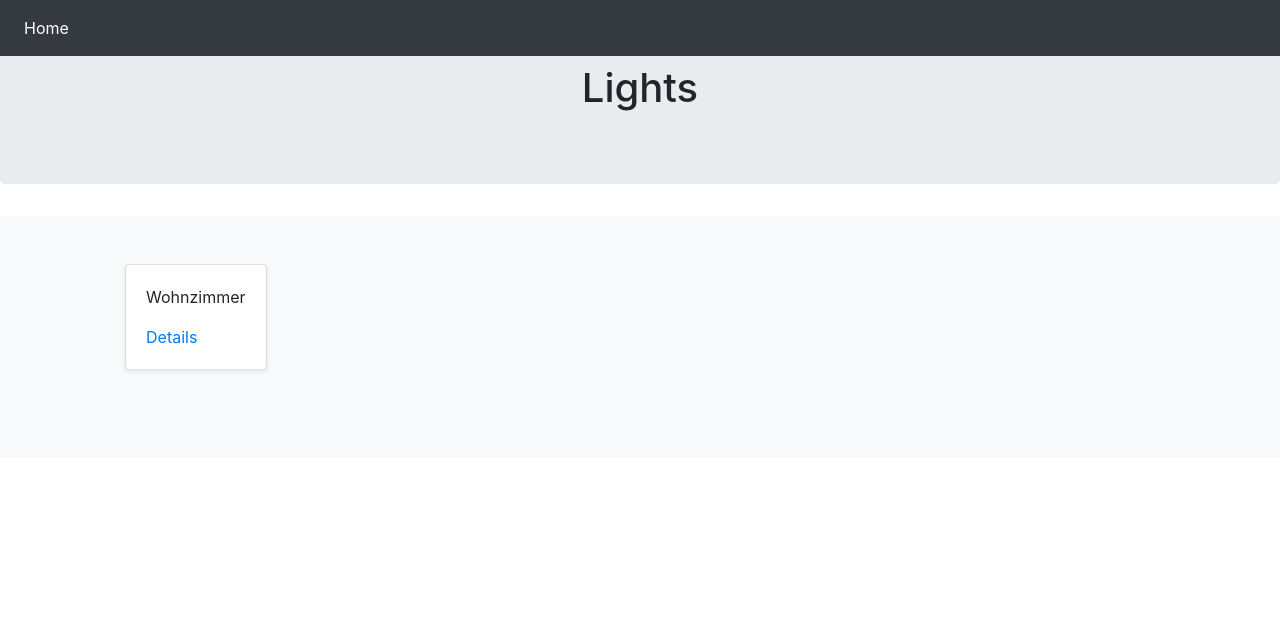
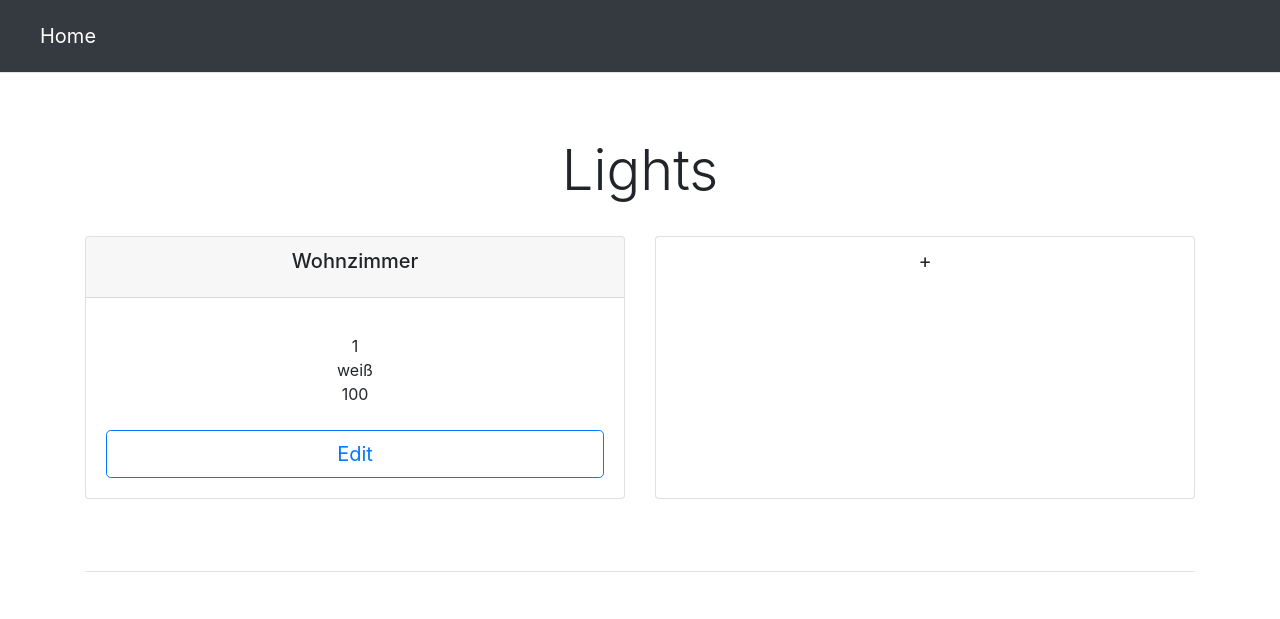
Before and after one commit to INeedAUserNamePLS/HomeControl, a Django app: page /lights/ in a window 1280 px wide. Shown: the top 619 px of the page. Run offline with Django 4.2, Linux system fonts and the light colour scheme; data comes from the database, SQL or seed files in the repository.

Commit message:
initial commit with django

```diff
--- a/lights/templates/lights/index.html
+++ b/lights/templates/lights/index.html
@@ -25,62 +25,47 @@
     </style>
 </head>
 <body>
-<nav class="navbar navbar-expand-md navbar-dark bg-dark fixed-top">
-    <button class="navbar-toggler" type="button" data-toggle="collapse" data-target="#navbarsExampleDefault"
-            aria-controls="navbarsExampleDefault" aria-expanded="false" aria-label="Toggle navigation">
-        <span class="navbar-toggler-icon"></span>
-    </button>
+<div class="d-flex flex-column flex-md-row align-items-center p-3 px-md-4 mb-3 bg-dark border-bottom box-shadow">
+    <h5 class="my-0 mr-md-auto font-weight-normal"><a href="/lights" class="nav-link text-white">Home</a></h5>
+</div>
 
-    <div class="collapse navbar-collapse" id="navbarsExampleDefault">
-        <ul class="navbar-nav mr-auto">
-            <li class="nav-item active">
-                <a class="nav-link" href="/lights/">Home <span
-                        class="sr-only">(current)</span></a>
-            </li>
-        </ul>
+<div class="px-3 py-3 pt-md-5 pb-md-4 mx-auto text-center">
+    <h1 class="display-4">Lights</h1>
+</div>
+
+
+<div class="container">
+    <div class="card-deck mb-3 text-center">
+        {% if latest_light_list %}
+            {% for light in latest_light_list %}
+                <div class="card mb-4 box-shadow">
+                    <div class="card-header">
+                        <h5 class="card-title">{{ light.name }}</h5>
+                    </div>
+                    <div class="card-body">
+                        <ul class="list-unstyled mt-3 mb-4">
+                            <li>{{ light.status }}</li>
+                            <li>{{ light.colour }}</li>
+                            <li>{{ light.brightness }}</li>
+                        </ul>
+                        <a href="/lights/{{ light.id }}" class="btn btn-outline-primary btn-lg btn-block">Edit</a>
+                    </div>
+                </div>
+            {% endfor %}
+        {% endif %}
+
+
+        <div class="card mb-4 box-shadow align-content-center">
+                <a href="/lights/add/" class="btn btn-block btn-lg stretched-link">+</a>
+        </div>
+
     </div>
-</nav>
+    <footer class="pt-4 my-md-5 pt-md-5 border-top">
 
-<main role="main">
-    <section class="jumbotron text-center">
-        <div class="container">
-            <h1 class="jumbotron-heading">Lights</h1>
-        </div>
-    </section>
+    </footer>
+</div>
 
-    <div class="album py-5 bg-light">
-        <div class="container">
-            <div class="row">
-                {% if latest_light_list %}
-                    <ul>
-                        {% for light in latest_light_list %}
-                            <div class="col">
-                                <div class="card mb-4 shadow-sm">
-                                    <div class="card-body">
-                                        <p class="card-text">{{ light.name }}</p>
-                                        <a href="/lights/{{ light.id }}/" class="card-link">Details</a>
-                                    </div>
-                                </div>
-                            </div>
-                        {% endfor %}
-                    </ul>
-                {% else %}
-                    <div class="col-md-4">
-                        <div class="card-body">
-                            <p class="card-text">No lights are available.</p>
-                            <div class="d-flex justify-content-between align-items-center">
-                                <div class="btn-group">
-                                    <button type="button" class="btn btn-sm btn-outline-secondary">Add
-                                    </button>
-                                </div>
-                            </div>
-                        </div>
-                    </div>
-                {% endif %}
-            </div>
-        </div>
-    </div>
-</main>
+
 <!-- /.container -->
 
 </body>
```
Also changed, not shown: lights/templates/lights/detail.html (+31 -34 lines).
